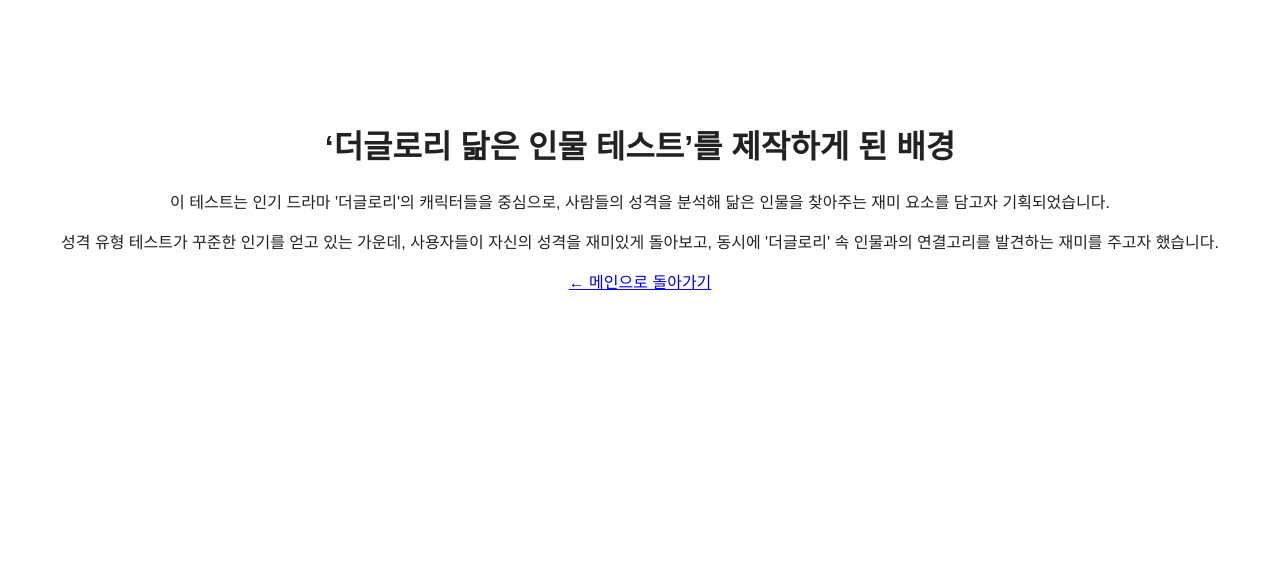
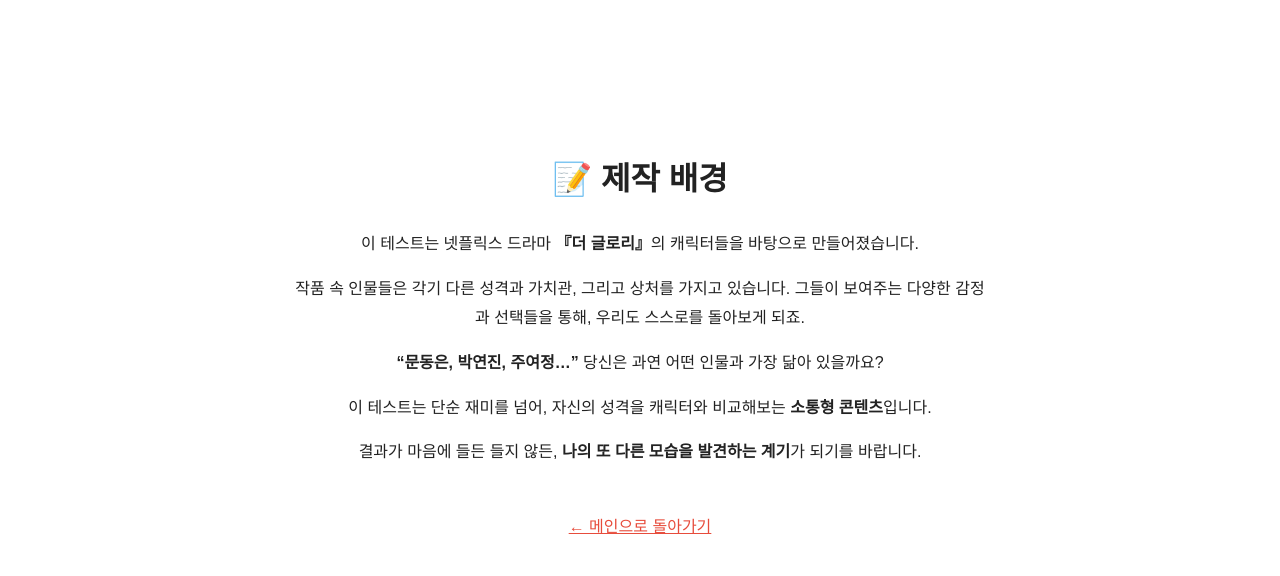
Before and after one commit to jjuree/jjuree.github.io, a plain HTML site: page about.html in a window 1280 px wide. Drawn offline with Linux system fonts and the light colour scheme.

Commit message:
Add 제작 배경 페이지 (about.html)

```diff
--- a/about.html
+++ b/about.html
@@ -3,28 +3,30 @@
 <head>
   <meta charset="UTF-8">
   <meta name="viewport" content="width=device-width, initial-scale=1.0">
-  <title>제작 배경</title>
+  <title>제작 배경 | 더글로리 인물 테스트</title>
   <link rel="stylesheet" href="style.css">
 </head>
 <body>
-  <header>
-    <h1>‘더글로리 닮은 인물 테스트’를 제작하게 된 배경</h1>
-  </header>
+  <div class="container">
+    <h1>📝 제작 배경</h1>
+    <p>
+      이 테스트는 넷플릭스 드라마 <strong>『더 글로리』</strong>의 캐릭터들을 바탕으로 만들어졌습니다.
+    </p>
+    <p>
+      작품 속 인물들은 각기 다른 성격과 가치관, 그리고 상처를 가지고 있습니다. 그들이 보여주는 다양한 감정과 선택들을 통해,
+      우리도 스스로를 돌아보게 되죠.
+    </p>
+    <p>
+      <strong>“문동은, 박연진, 주여정…”</strong> 당신은 과연 어떤 인물과 가장 닮아 있을까요?
+    </p>
+    <p>
+      이 테스트는 단순 재미를 넘어, 자신의 성격을 캐릭터와 비교해보는 <strong>소통형 콘텐츠</strong>입니다.
+    </p>
+    <p>
+      결과가 마음에 들든 들지 않든, <strong>나의 또 다른 모습을 발견하는 계기</strong>가 되기를 바랍니다.
+    </p>
 
-  <main>
-    <section>
-      <p>
-        이 테스트는 인기 드라마 '더글로리'의 캐릭터들을 중심으로,
-        사람들의 성격을 분석해 닮은 인물을 찾아주는 재미 요소를 담고자 기획되었습니다.
-      </p>
-      <p>
-        성격 유형 테스트가 꾸준한 인기를 얻고 있는 가운데,
-        사용자들이 자신의 성격을 재미있게 돌아보고, 동시에 '더글로리' 속 인물과의 연결고리를 발견하는 재미를 주고자 했습니다.
-      </p>
-    </section>
-    <nav>
-      <a href="index.html">← 메인으로 돌아가기</a>
-    </nav>
-  </main>
+    <a href="index.html" style="display: inline-block; margin-top: 30px; color: #e74c3c;">← 메인으로 돌아가기</a>
+  </div>
 </body>
 </html>
--- a/style.css
+++ b/style.css
@@ -268,3 +268,10 @@ button:hover {
     padding: 15px;
   }
 }
+.container {
+  max-width: 700px;
+  margin: 0 auto;
+  padding: 30px;
+  font-family: 'Gowun Dodum', sans-serif;
+  line-height: 1.8;
+}
```
